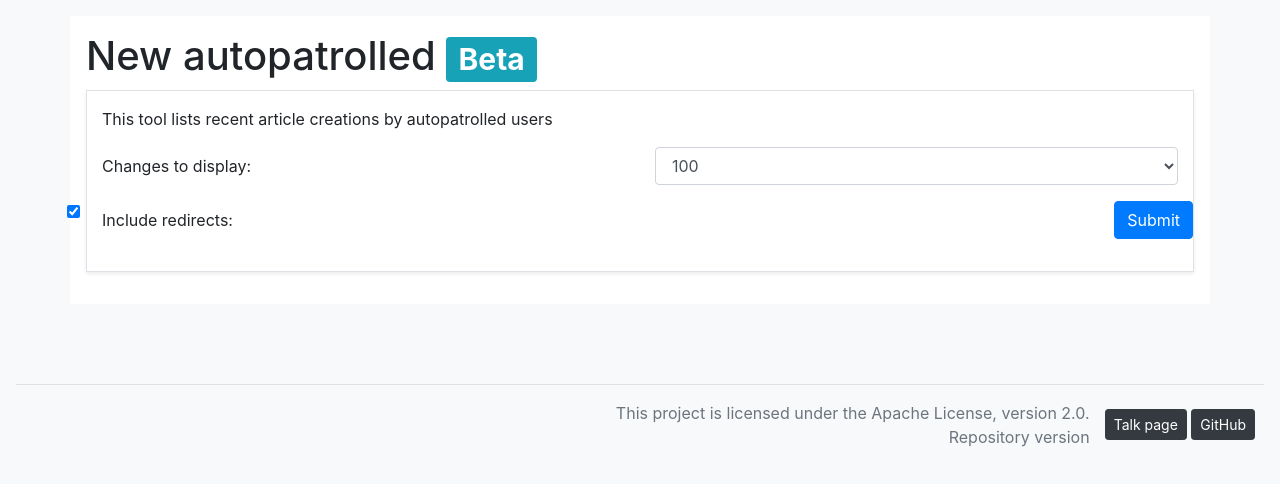
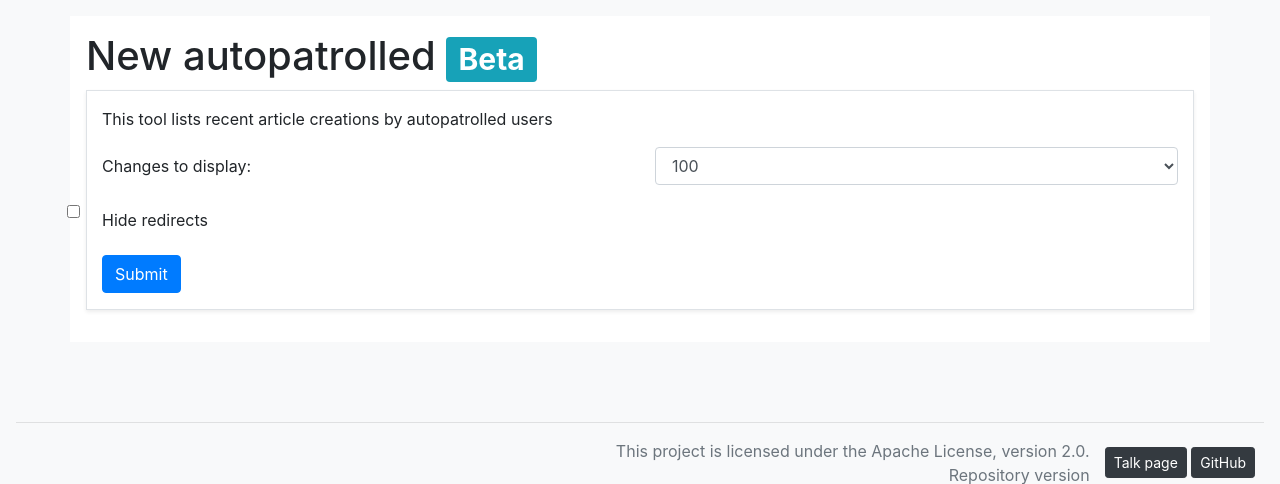
Before and after one commit to AntiCompositeNumber/anticompositetools, a Python web app: template src/templates/newautopat_results.html in a window 1280 px wide. Shown: the part 56-540 px from the top of the page. Run offline with Jinja, Linux system fonts and the light colour scheme; the template is opened without the code that fills it, so the values that code supplies are empty; some libraries are stand-ins or nearby versions.

Commit message:
fixup! fixup! Add newautopat

```diff
--- a/src/newautopat.py
+++ b/src/newautopat.py
@@ -35,6 +35,7 @@ FROM recentchanges
 JOIN actor_revision ON rc_actor = actor_id
 JOIN user_groups ON actor_user = ug_user
 JOIN comment_recentchanges ON rc_comment_id = comment_id
+JOIN page ON rc_cur_id = page_id
 WHERE
     rc_namespace = 0
     AND ug_group = "autoreviewer"
--- a/src/templates/newautopat_results.html
+++ b/src/templates/newautopat_results.html
@@ -24,8 +24,9 @@
         </div>
       </div>
       <div class="form-group row">
-        <label for="inputRedirects" class="col-sm col-form-label">Include redirects:</label>
-        <input type="checkbox" class="form-check-input" id="inputRedirects" name="hideredirs" value="true" checked>
+        <input type="checkbox" class="form-check-input" id="inputRedirects" name="hideredirs" value="true">
+        <label for="inputRedirects" class="col-sm col-form-label">Hide redirects</label>
+      </div>
       <button type="submit" class="btn btn-primary">Submit</button>
     </form>
   </div>
```
